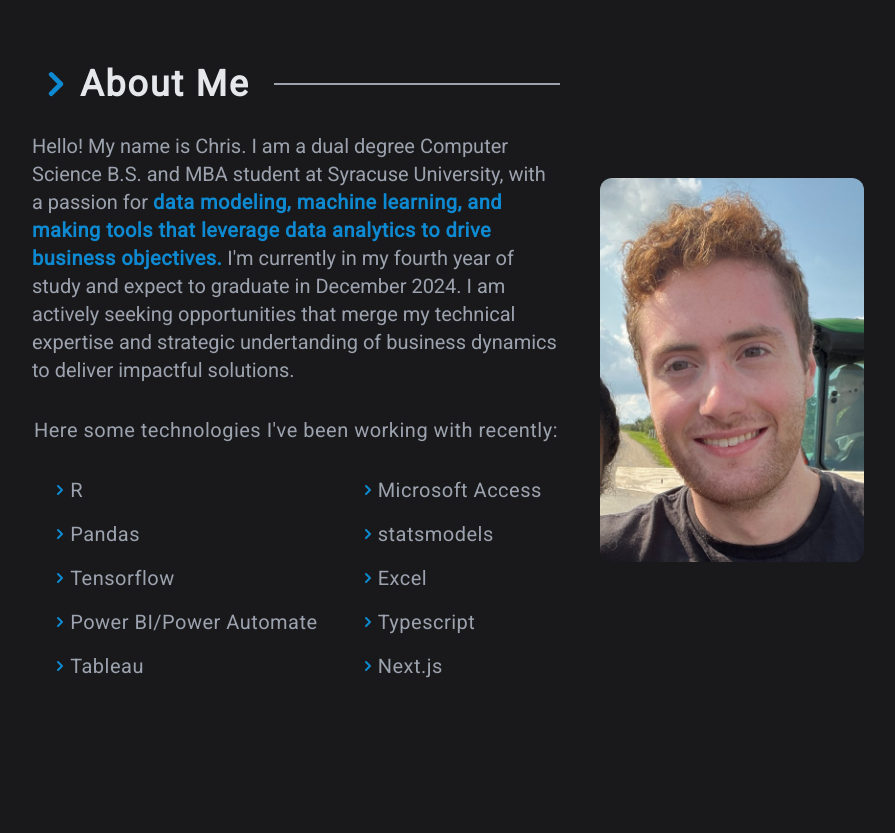
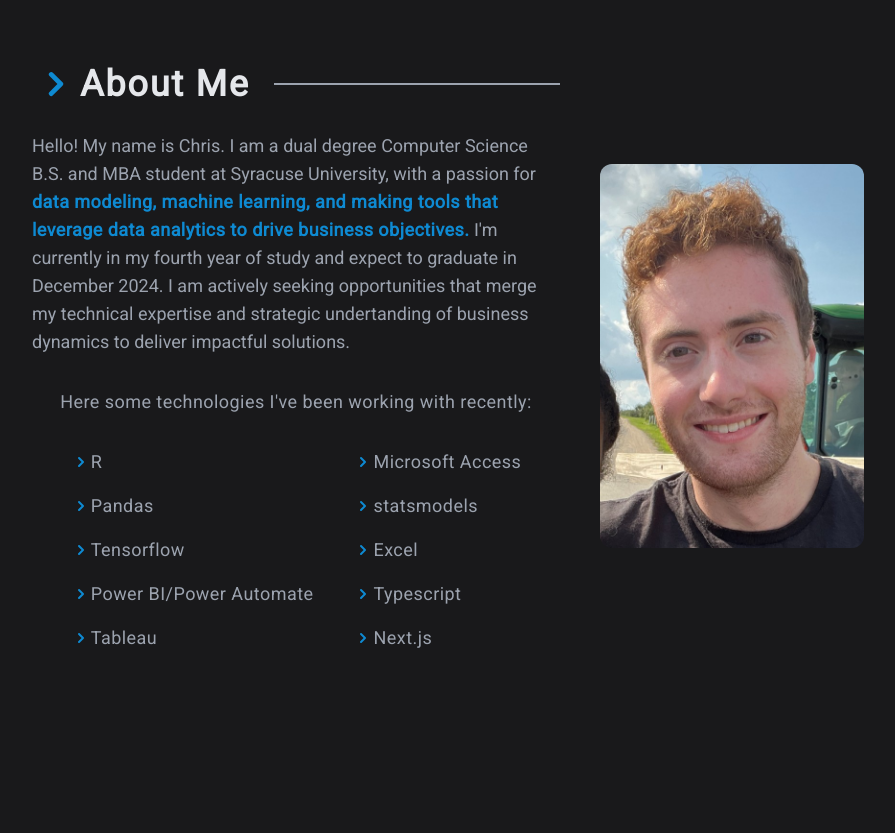
Before and after one commit to ChrisVinciguerra/ChrisVinciguerra.github.io, a Next.js app: page / in a window 1280 px wide. Shown: the part 740-1573 px from the top of the page, without its empty margins (192-1087 px from the left). Built offline with nearby package versions, Linux system fonts and the light colour scheme.

Commit message:
Fix small build error not using key in map

```diff
--- a/components/Home/AboutMe/AboutMe.tsx
+++ b/components/Home/AboutMe/AboutMe.tsx
@@ -19,7 +19,7 @@ export default function AboutMe(props) {
           <div className="ml-6 h-[2px] flex-grow bg-gray-400"></div>
         </div>
         {/* Paragraph block*/}
-        <div className="max-w-screen-md space-y-8 font-body text-sm sm:text-base md:text-lg lg:text-xl">
+        <div className="max-w-screen-md space-y-8 font-body text-sm sm:text-base md:text-lg">
           <div className="font-body text-gray-400">
             Hello! My name is Chris. I am a dual degree Computer Science B.S.
             and MBA student at Syracuse University, with a passion for{" "}
@@ -41,10 +41,10 @@ export default function AboutMe(props) {
             {technologies.map((techs, index) => {
               // Each column is a flex column with the icon text to the technology
               return (
-                <div className="flex flex-col space-y-4">
-                  {techs.map((tech, index) => {
+                <div className="flex flex-col space-y-4" key={index}>
+                  {techs.map((tech, index2) => {
                     return (
-                      <div key={index} className="flex flex-row items-center">
+                      <div key={index2} className="flex flex-row items-center">
                         <ArrowIcon className={"h-5 w-5 text-AAsecondary"} />
                         <span className=" text-gray-400">{tech}</span>
                       </div>
```
